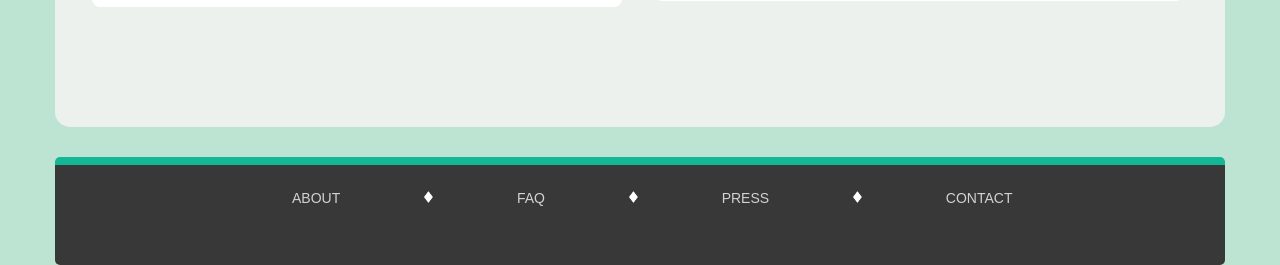
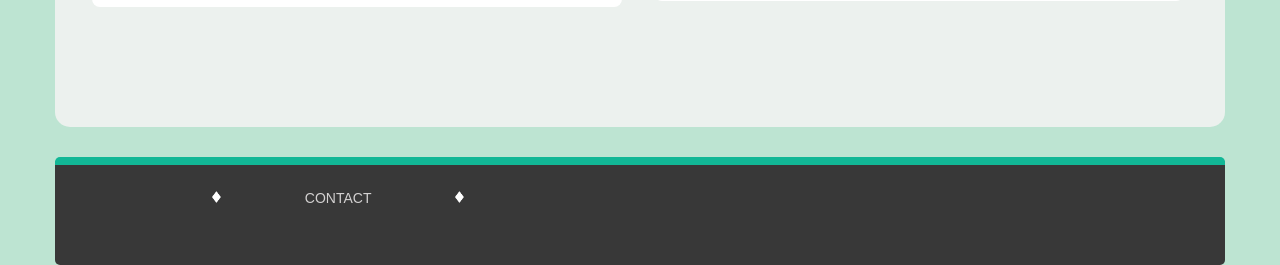
Before and after one commit to mariapaulasaba/Jewliebots-node, a website: page views/index.html in a window 1280 px wide. Shown: the part 1245-1510 px from the top of the page. Drawn offline with nearby package versions, Linux system fonts and the light colour scheme.

Commit message:
removed some links so people didn't click arond

```diff
--- a/views/index.html
+++ b/views/index.html
@@ -23,8 +23,6 @@
 				<ul>
 					<li><a href="#" class="menuSelected">WHAT IT IS</a></li>
 					<li ><a href="bots.html">PROGRAM</a></li>
-					<li><a href="#">LEARN</a></li>
-					<li><a href="#">GALLERY</a></li>
 				</ul>
 			</nav>
 <!--
@@ -88,13 +86,10 @@
 		</div>
 		<footer>
 			<div id="wrapper"><ul>
-				<li><a href="#">ABOUT</a></li>
 					<img src="img/diamond.png" />
-				<li><a href="#">FAQ</a></li>
+					<li><a href="mailto:hi@jewliebots.com">CONTACT</a></li>
 					<img src="img/diamond.png" />
-				<li><a href="#">PRESS</a></li>
-					<img src="img/diamond.png" />
-				<li><a href="#">CONTACT</a></li>
+
 			</ul>
             </div>
 		</footer>
```
Also changed, not shown: views/bots.html (+2 -7 lines).
